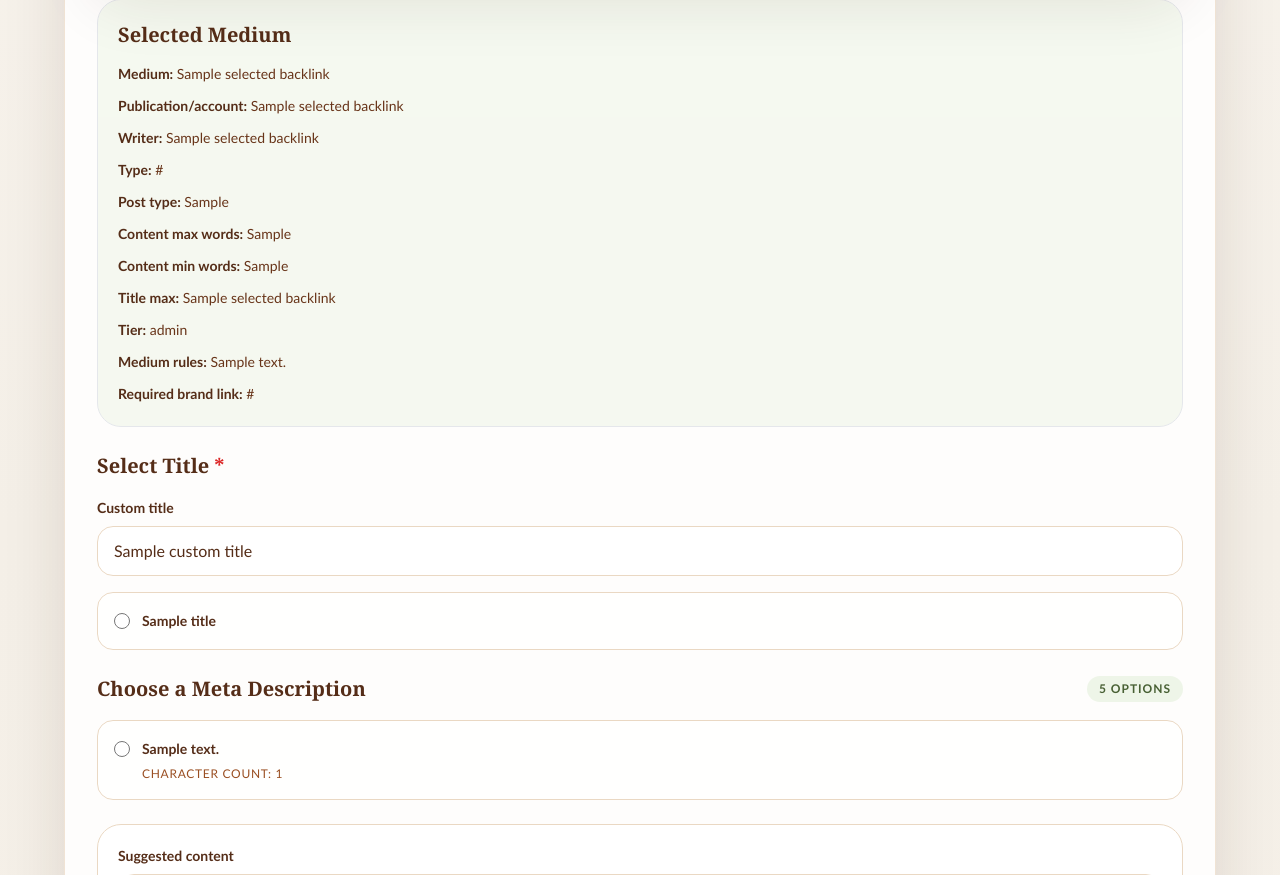
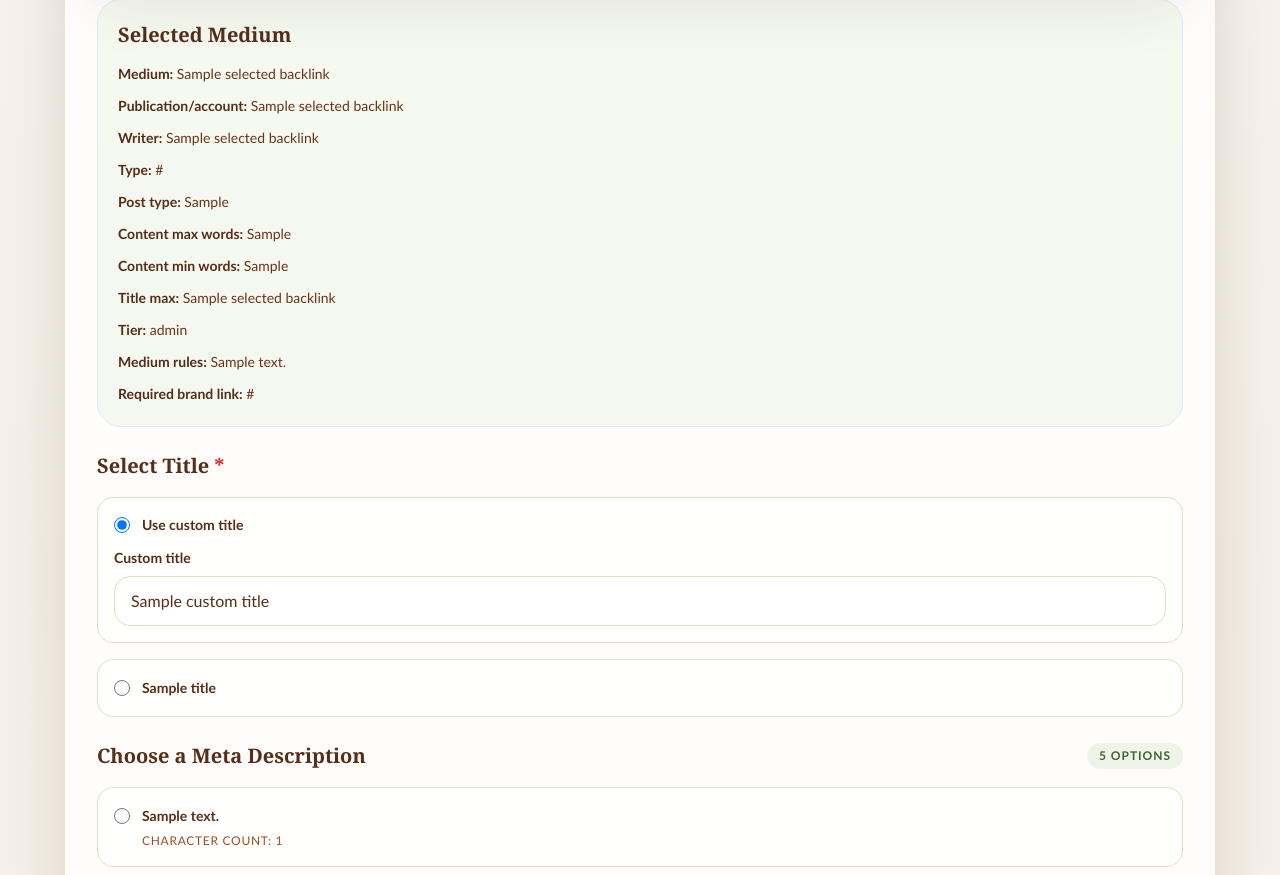
Before and after one commit to YumiAlmero03/Blog-generator, a Flask app: template templates/backlink_blog_generator.html in a window 1280 px wide. Shown: the part 1434-2309 px from the top of the page. Run offline with Flask 3, Linux system fonts and the light colour scheme; the template is opened without the code that fills it: most values are stand-ins (such as "Sample title", 1, 10 or a date in 2020); some libraries are stand-ins or nearby versions.

Commit message:
make custom title selectable

```diff
--- a/static/assets/js/index.js
+++ b/static/assets/js/index.js
@@ -11,6 +11,7 @@
   const downloadSelectedTitle = document.getElementById("downloadSelectedTitle");
   const downloadMetaDescription = document.getElementById("downloadMetaDescription");
   const customTitleInput = document.getElementById("customTitleInput");
+  const customTitleRadio = document.getElementById("customTitleRadio");
   const editorContainer = document.getElementById("contentEditor");
   const editorWordCount = document.getElementById("editorWordCount");
   const existingLinksElement = document.getElementById("existingLinksData");
@@ -23,10 +24,21 @@
   let linkFieldCounter = 0;
 
   function getSelectedTitle() {
-    if (customTitleInput && customTitleInput.value.trim()) {
-      return { value: customTitleInput.value.trim() };
+    if (customTitleInput && customTitleRadio && customTitleRadio.checked) {
+      const customTitle = customTitleInput.value.trim();
+      return customTitle ? { value: customTitle } : null;
     }
     return document.querySelector('input[name="selected_title"]:checked');
+  }
+
+  function syncCustomTitleRadio() {
+    if (!customTitleInput || !customTitleRadio) {
+      return;
+    }
+    customTitleRadio.value = customTitleInput.value.trim();
+    if (customTitleInput.value.trim()) {
+      customTitleRadio.checked = true;
+    }
   }
 
   function getSelectedMetaDescription() {
@@ -127,6 +139,7 @@
 
   if (generateContentButton && contentForm) {
     generateContentButton.addEventListener("click", function () {
+      syncCustomTitleRadio();
       const selectedTitle = getSelectedTitle();
       if (!selectedTitle) {
         window.alert("Please select a title first.");
@@ -139,6 +152,7 @@
   }
 
   function syncPreviewFields() {
+    syncCustomTitleRadio();
     const selectedTitle = getSelectedTitle();
     const selectedMetaDescription = getSelectedMetaDescription();
 
@@ -177,7 +191,15 @@
   }
 
   if (contentForm) {
-    contentForm.addEventListener("submit", prepareContentForm);
+    contentForm.addEventListener("submit", function () {
+      syncCustomTitleRadio();
+      prepareContentForm();
+    });
+  }
+
+  if (customTitleInput) {
+    customTitleInput.addEventListener("input", syncCustomTitleRadio);
+    customTitleInput.addEventListener("focus", syncCustomTitleRadio);
   }
 
   if (editorContainer && window.Quill) {
--- a/templates/backlink_blog_generator.html
+++ b/templates/backlink_blog_generator.html
@@ -134,13 +134,19 @@
           <div class="grid gap-6">
             <div>
               <h3 class="mb-4 font-display text-2xl text-sand-950">Select Title <span class="text-red-600">*</span></h3>
-              <label for="customTitleInput" class="mb-2 block text-sm font-bold text-sand-900">Custom title</label>
-              <input id="customTitleInput" name="custom_title" type="text" value="{{ custom_title }}" placeholder="Write your own title instead of using one below" class="mb-4 w-full rounded-2xl border border-sand-200 bg-white/95 px-4 py-3 text-sand-900 outline-none transition focus:border-sand-500 focus:ring-2 focus:ring-sand-200" />
+              <div class="mb-4 rounded-2xl border border-sand-200 bg-white/75 px-4 py-4">
+                <label for="customTitleRadio" class="mb-3 flex cursor-pointer items-center gap-3 text-sm font-bold text-sand-900">
+                  <input id="customTitleRadio" name="selected_title" type="radio" value="{{ custom_title }}" class="h-4 w-4 border-sand-400 text-sand-600 focus:ring-sand-500" {% if custom_title %}checked{% endif %} />
+                  <span>Use custom title</span>
+                </label>
+                <label for="customTitleInput" class="mb-2 block text-sm font-bold text-sand-900">Custom title</label>
+                <input id="customTitleInput" name="custom_title" type="text" value="{{ custom_title }}" placeholder="Write your own title instead of using one below" class="w-full rounded-2xl border border-sand-200 bg-white/95 px-4 py-3 text-sand-900 outline-none transition focus:border-sand-500 focus:ring-2 focus:ring-sand-200" />
+              </div>
               <ul class="grid gap-3">
                 {% for title in titles %}
                   <li>
                     <label for="title_{{ loop.index }}" class="flex cursor-pointer gap-3 rounded-2xl border border-sand-200 bg-white/75 px-4 py-4 transition hover:border-sand-500 hover:bg-sand-50">
-                      <input id="title_{{ loop.index }}" name="selected_title" type="radio" value="{{ title }}" class="mt-1 h-4 w-4 border-sand-400 text-sand-600 focus:ring-sand-500" {% if selected_title == title or (not selected_title and loop.first) %}checked{% endif %} />
+                      <input id="title_{{ loop.index }}" name="selected_title" type="radio" value="{{ title }}" class="mt-1 h-4 w-4 border-sand-400 text-sand-600 focus:ring-sand-500" {% if selected_title == title or (not selected_title and not custom_title and loop.first) %}checked{% endif %} />
                       <span class="text-sm font-semibold leading-6 text-sand-900">{{ title }}</span>
                     </label>
                   </li>
```
Also changed, not shown: 1 other file.
